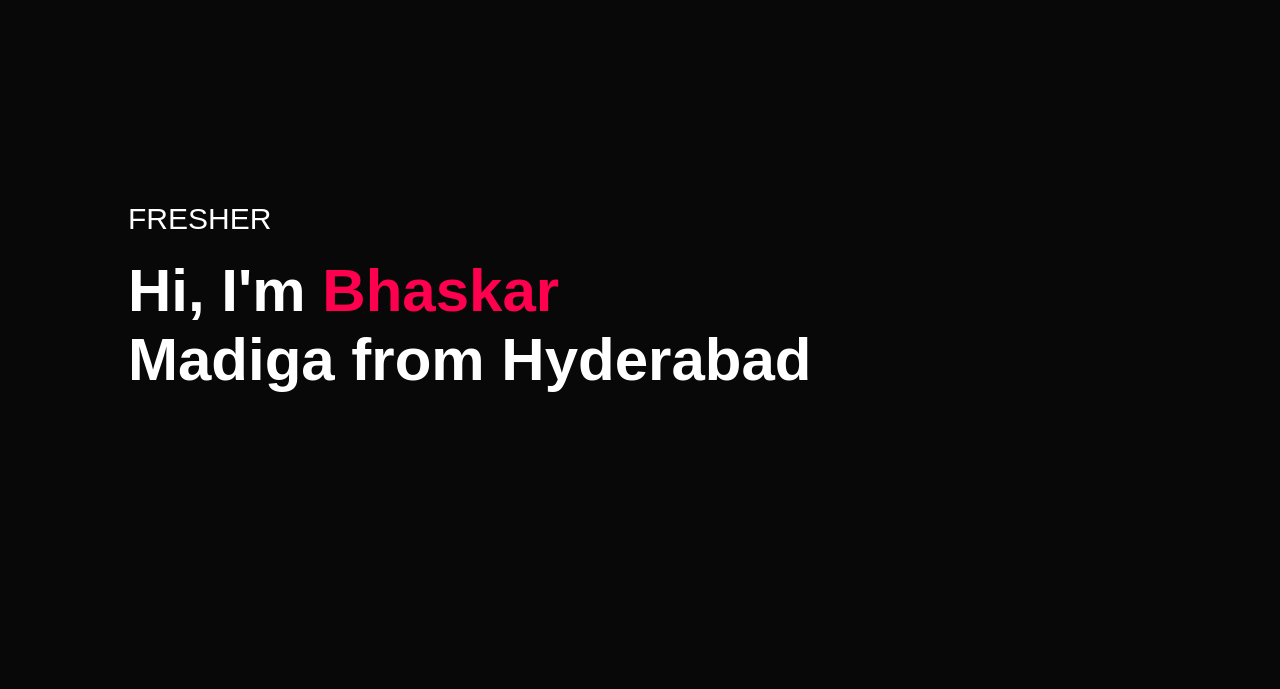
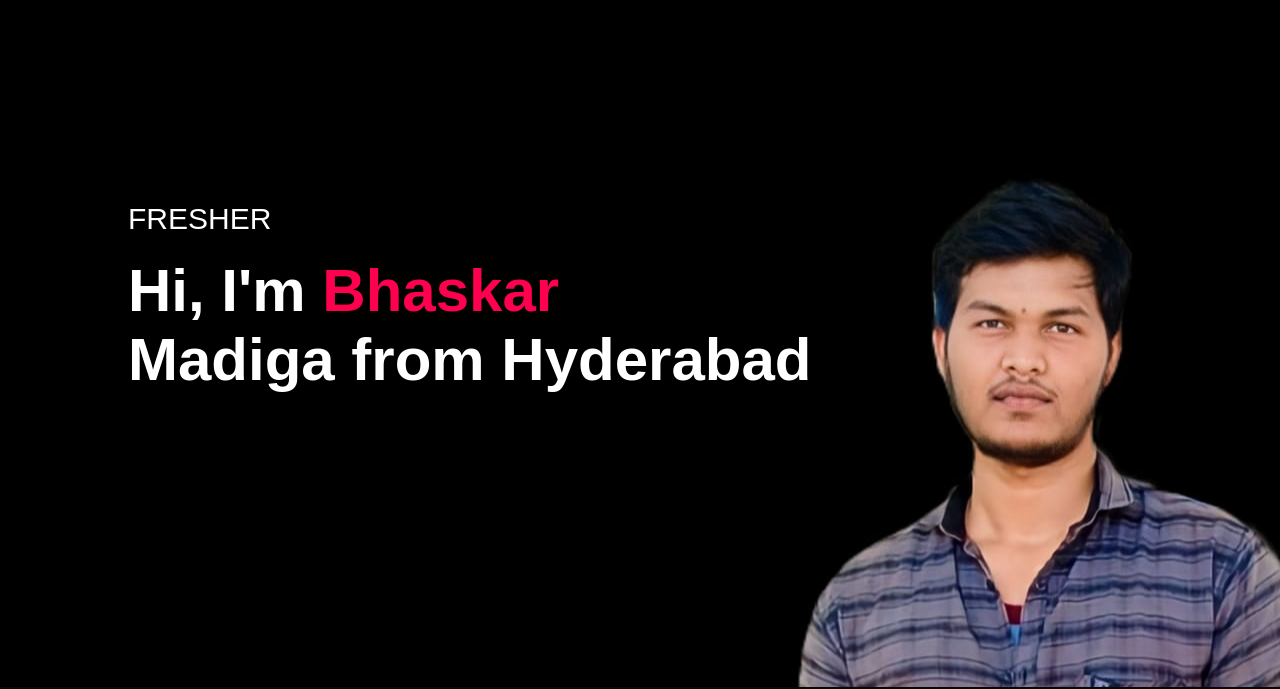
Before and after one commit to BHASKAR-MADIGA/PORTFOLIO-WEBSITE, a plain HTML site: page index.html in a window 1280 px wide. Shown: the part 113-802 px from the top of the page. Drawn offline with Linux system fonts and the light colour scheme; the site is published under a folder, as on GitHub Pages, so addresses that start at the root find nothing.

Commit message:
Update style.css

```diff
--- a/style.css
+++ b/style.css
@@ -14,7 +14,7 @@ body{
 #header{
     width: 100%;
     height: 100vh;
-    background-image: url(/picc2.jpeg);
+    background-image: url(picc2.jpeg);
     background-size: cover;
     background-position: center;
 }
```
